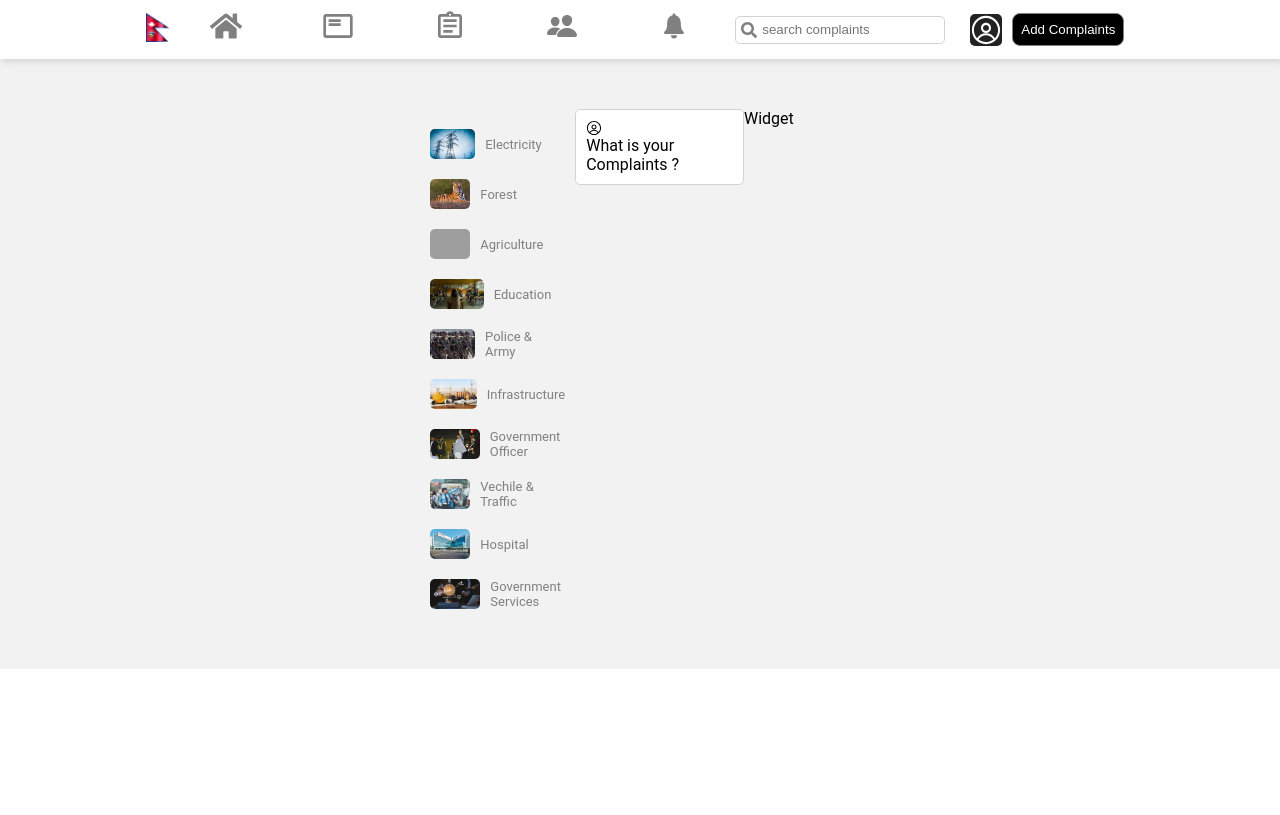
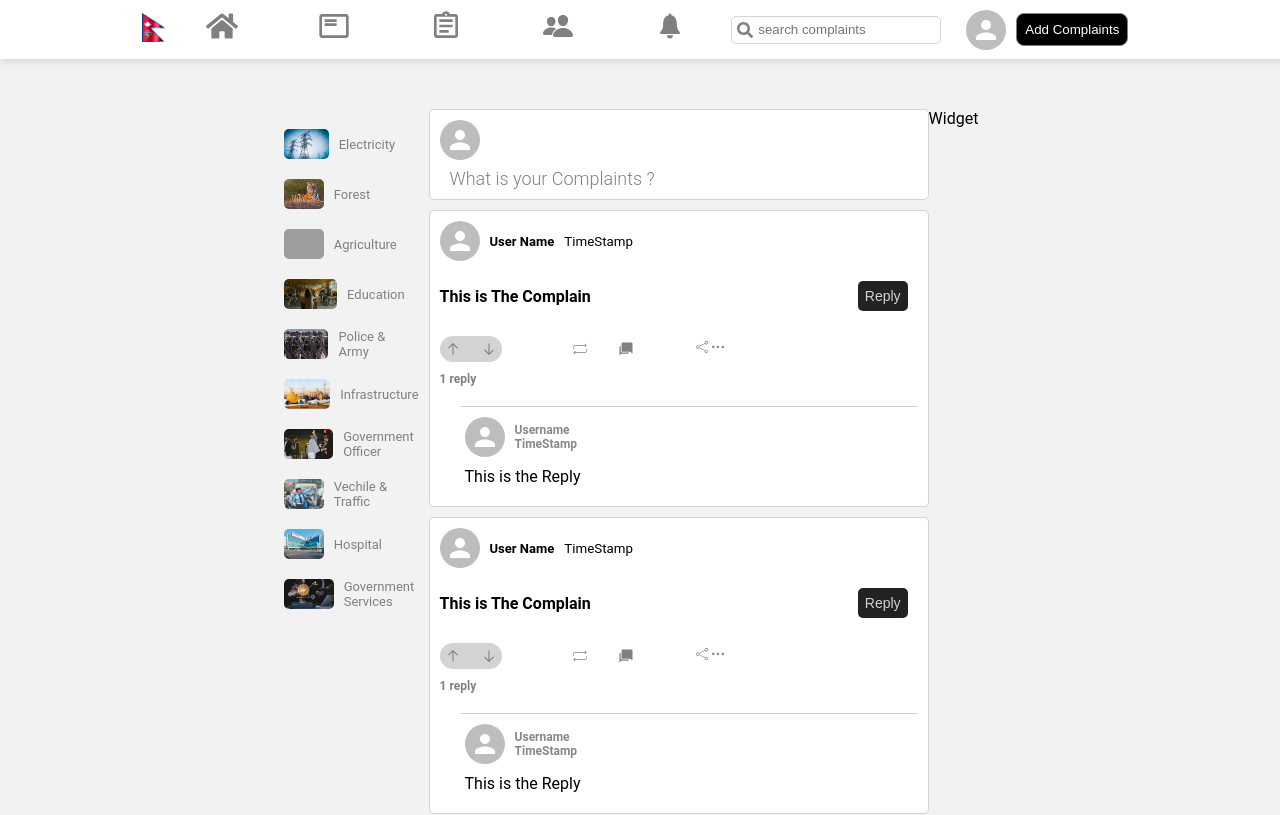
Before and after one commit to Dipesh166/E-governance-Project, a React (Vite) app in the folder complain-forum/: page / in a window 1280 px wide. Shown: the top 815 px of the page. Built offline with nearby package versions, Linux system fonts and the light colour scheme; grey boxes are pictures that could not be loaded.

Commit message:
still wrorking in first page

```diff
--- a/complain-forum/package.json
+++ b/complain-forum/package.json
@@ -10,6 +10,9 @@
     "preview": "vite preview"
   },
   "dependencies": {
+    "@emotion/react": "^11.11.4",
+    "@emotion/styled": "^11.11.5",
+    "@mui/material": "^5.15.18",
     "javascript-time-ago": "^2.5.10",
     "react": "^18.2.0",
     "react-dom": "^18.2.0",
--- /dev/null
+++ b/complain-forum/src/components/CSS/post.css
@@ -0,0 +1,214 @@
+.post {
+    display: flex;
+    flex-direction: column;
+    padding: 10px;
+    background-color: white;
+    margin-top: 10px;
+    border: 1px solid lightgray;
+    border-radius: 5px;
+    max-width: 700px;
+    box-shadow: 0px 5px 8px -9px solid rgab(0, 0, 0, 0.5);
+  }
+
+  .post__info {
+    display: flex;
+    align-items: center;
+  }
+
+  .post__info > h4 {
+    margin-left: 10px;
+    cursor: pointer;
+    font-size: 13px;
+  }
+  .post__info > h4:hover {
+    text-decoration: underline;
+  }
+
+  .post__info > small {
+    margin-left: 10px;
+  }
+
+  .post__body {
+    display: flex;
+    flex-direction: column;
+  }
+
+  .post__body > .post__question {
+    margin-top: 10px;
+    font-weight: bold;
+    margin-bottom: 10px;
+    cursor: pointer;
+    display: flex;
+    align-items: center;
+    flex: 1;
+  }
+
+  .post__question > .post__btnAnswer {
+    margin-left: auto;
+    cursor: pointer;
+    padding: 7px;
+    background-color: #222;
+    outline: none;
+    border: none;
+    color: lightgray;
+    font-weight: 300;
+    font-size: 14px;
+    border-radius: 5px;
+  }
+
+  .post__btnAnswer:hover {
+    color: #222;
+    background: lightgray;
+  }
+
+  .post__question > p:hover {
+    text-decoration: underline;
+  }
+
+  .post__body > .post__answer > p {
+    margin-bottom: 10px;
+  }
+
+  /* .post__image {
+    background: rgb(0, 140, 255);
+  } */
+
+  .post__body > img {
+    width: 100%;
+    max-height: 400px;
+    object-fit: contain;
+    background-color: transparent;
+    border-radius: 5px;
+    cursor: pointer;
+    margin-top: 10px;
+  }
+
+  .post__footer {
+    display: flex;
+    align-items: center;
+    margin-top: 5px;
+    gap:30px;
+  }
+
+  .post__footer  {
+    color: gray;
+    margin-right: 40px;
+    cursor: pointer;
+  }
+
+  .post__footerAction {
+    background-color: lightgray;
+    padding: 5px;
+    align-items: center;
+    display: flex;
+    justify-content: space-around;
+    border-radius: 33px;
+    gap:20px;
+  }
+  .post__footerAction  {
+    color: gray;
+    margin-right: 40px;
+    cursor: pointer;
+  }
+
+  .post__footerAction:hover {
+    color: rgb(0, 140, 255);
+    margin-right: 40px;
+  }
+
+  .post__footerLeft {
+
+  }
+
+  .post__footerLeft  {
+    color: gray;
+    cursor: pointer;
+    margin-left: 30px;
+  }
+
+  .modal__question {
+    display: flex;
+    align-items: center;
+    flex-direction: column;
+    margin-top: 20px;
+  }
+
+  .modal__question > h1 {
+    color: #8f1f1b;
+    font-weight: 600;
+    margin-bottom: 10px;
+  }
+
+  .modal__question > p {
+    color: gray;
+    font-size: small;
+  }
+
+  .modal__question > p > .name {
+    color: black;
+    font-weight: bold;
+  }
+
+  .modal__answer {
+    display: flex;
+    padding-top: 20px;
+    flex: 1;
+  }
+
+  .modal__answer > textarea {
+    width: 100%;
+    height: 200px;
+    padding: 5px;
+    font-size: 15px;
+    color: black;
+  }
+
+  .modal__button {
+    display: flex;
+    align-items: center;
+    flex-direction: row;
+    justify-content: space-between;
+    margin-top: 50px;
+    width: 100%;
+  }
+
+  .modal__button > .cancle {
+    border: none;
+    margin-top: 10px;
+    outline: none;
+    color: gray;
+    font-weight: 500;
+    padding: 10px;
+    border-radius: 33px;
+    cursor: pointer;
+  }
+
+  .modal__button > .cancle:hover {
+    color: red;
+  }
+  .modal__button > .add {
+    border: none;
+    outline: none;
+    margin-top: 5px;
+    background-color: #222;
+    color: white;
+    font-weight: 700;
+    padding: 10px;
+    border-radius: 33px;
+    cursor: pointer;
+    width: 50%;
+  }
+  .modal__button > .add:hover {
+    background-color: #eee;
+    color: #222;
+  }
+
+  .react-responsive-modal-modal {
+    /* width: 600px; */
+    height: 400px;
+  }
+
+  .quill {
+    width: 100%;
+    height: 120px;
+  }
--- a/complain-forum/src/components/CSS/quoraBox.css
+++ b/complain-forum/src/components/CSS/quoraBox.css
@@ -6,7 +6,7 @@
     border: 1px solid lightgray;
     border-radius: 5px;
     cursor: pointer;
-    max-width: 700px;
+    width: 500px;
 }
 
 .quoraBox:hover{
@@ -19,6 +19,15 @@
     align-items: center;
 }
 
-.quoraBox__info >p{
+.quoraBox__quora >h5{
     color: rgb(129,129,129);
+    font-weight: 300;
+    margin-left:10px ;
+    font-size: large;
 }
+
+.quoraBox__quora{
+    display: flex;
+    margin-top: 8px;
+
+}
--- a/complain-forum/src/components/CSS/quoraHeader.css
+++ b/complain-forum/src/components/CSS/quoraHeader.css
@@ -116,7 +116,7 @@
 
   .qHeader-Rem  {
     color: white;
-    background: #222;
+    background: white;
     text-transform: inherit;
     border-radius: 5px;
     margin-left: 25px;
@@ -124,7 +124,7 @@
 
   .qHeader-Rem:hover {
     color: #222;
-    background: rgb(214, 214, 214);
+    background: white;
   }
   .modal__title {
     display: flex;
--- a/complain-forum/src/components/feed.jsx
+++ b/complain-forum/src/components/feed.jsx
@@ -1,6 +1,8 @@
 import React from 'react'
 
 import QuoraBox from './quoraBox'
+
+import Post from './post'
 
 import "./CSS/feed.css"
 
@@ -9,6 +11,15 @@ const Feed = () => {
   return (
     <div className="feed">
       <QuoraBox/>
+      <Post/>
+
+      <Post/>
+      <Post/>
+      <Post/>
+      <Post/>
+
+
+
 
 
 
--- /dev/null
+++ b/complain-forum/src/components/post.jsx
@@ -0,0 +1,95 @@
+import React from 'react'
+import "./CSS/post.css"
+import { RxArrowDown, RxArrowUp, } from 'react-icons/rx'
+import { CiRepeat,CiShare2 } from "react-icons/ci";
+import { IoMdChatbubbles,IoIosMore } from "react-icons/io";
+import {Avatar} from "@mui/material"
+
+const Post = () => {
+  return (
+    <div className="post">
+        <div className="post__info">
+        <Avatar/>
+            <h4>User Name</h4>
+            <small>TimeStamp</small>
+        </div>
+        <div className="post__body">
+
+            <div className="post__question">
+                <p>This is The Complain</p>
+
+            <button className='post__btnAnswer'>Reply</button>
+            </div>
+
+        </div>
+        <div className="post__footer">
+            <div className="post__footerAction">
+                <RxArrowUp/>
+                <RxArrowDown/>
+            </div>
+            <CiRepeat />
+            <IoMdChatbubbles />
+            <div className="post__footerLeft">
+            <CiShare2 />
+            <IoIosMore />
+            </div>
+        </div>
+
+        <p style={{
+            color:"rgba(0,0,0,0.5)",
+            fontSize:"12px",
+            fontWeight:"bold",
+            margin:"10px 0",
+        }}>1 reply</p>
+
+        <div  style={{
+            margin:"5px 0px 0px 0px",
+            padding:"5px 0px 0px 20px",
+            borderTop:"1px solid light",
+
+        }} className="post__answer">
+            <div
+            style={{
+                display:"flex",
+                flexDirection:"column",
+                width:"100%",
+                padding:"10px 5px ",
+                borderTop:"1px solid lightgray",
+
+
+
+            }}
+            className="post-answer-container">
+                <div
+                style={{
+                    display:"flex",
+                    alignItems:"center",
+                    marginBottom:"10px",
+                    fontSize:"12px",
+                    fontWeight:600,
+                    color:"#888",
+
+
+
+                }}
+
+                className="post-answered">
+                    <Avatar/>
+                    <div style={{
+                        margin:"0px 10px",
+                    }} className="post-info">
+                        <p>
+                            Username
+                        </p>
+                        <span>TimeStamp</span>
+                    </div>
+                </div>
+                <div className="post-answer">This is the Reply</div>
+            </div>
+        </div>
+
+    </div>
+  )
+}
+
+export default Post
--- a/complain-forum/src/components/quoraBox.jsx
+++ b/complain-forum/src/components/quoraBox.jsx
@@ -1,15 +1,15 @@
 import React from 'react'
-import { RxAvatar } from "react-icons/rx";
+import {Avatar} from "@mui/material"
 import "./CSS/quoraBox.css"
 
 const QuoraBox = () => {
   return (
     <div className="quoraBox">
       <div className="quoraBox__info">
-      <RxAvatar />
+     <Avatar/>
       </div>
       <div className="quoraBox__quora">
-        <p>What is your Complaints ?</p>
+        <h5>What is your Complaints ?</h5>
       </div>
     </div>
   )
--- a/complain-forum/src/components/quoraHeader.jsx
+++ b/complain-forum/src/components/quoraHeader.jsx
@@ -4,8 +4,7 @@ import { FaHome, FaSearch,  } from "react-icons/fa";
 import { MdOutlineFeaturedPlayList, MdOutlineAssignment } from "react-icons/md";
 import { IoPeople } from "react-icons/io5";
 import { IoIosNotifications } from "react-icons/io";
-import { RxAvatar } from "react-icons/rx";
-
+import {Avatar} from "@mui/material"
 import "./CSS/quoraHeader.css"
 import logo from "../assets/nep-gov.gif"
 
@@ -48,7 +47,7 @@ const QuoraHeader = () => {
 
                </div>
                <div className="qHeader-Rem">
-               <RxAvatar />
+               <Avatar/>
                </div>
 
 
```
Also changed, not shown: 1 other file (tests, documents, lock files or other folders).
